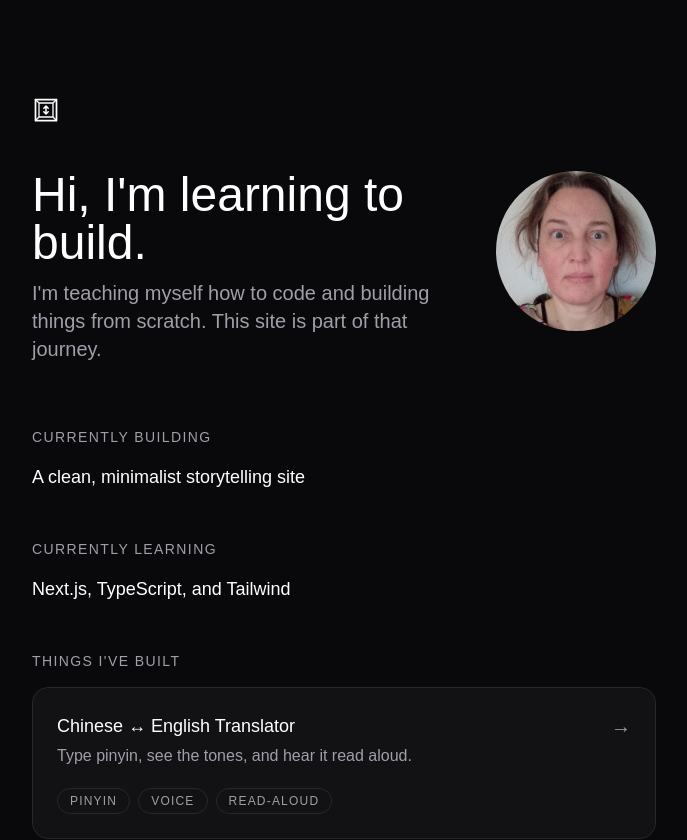
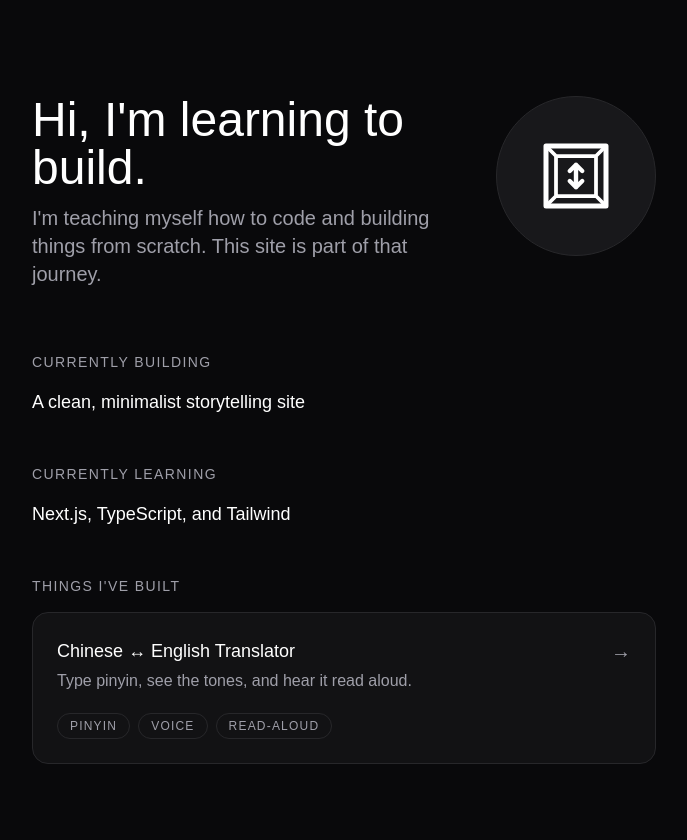
Before and after one commit to doctormaster233-lgtm/doctormaster, a Next.js app: page / in a window 1280 px wide. Shown: the top 840 px of the page, without its empty margins (296-983 px from the left). Built offline with nearby package versions, Linux system fonts and the light colour scheme.

Commit message:
Homepage: tesseract logo badge replaces the portrait; drop the top-left mark; remove name from bio and description

```diff
--- a/app/layout.tsx
+++ b/app/layout.tsx
@@ -15,7 +15,7 @@ const geistMono = Geist_Mono({
 export const metadata: Metadata = {
   title: "Doctor Master UK",
   description:
-    "Sharon Epic Armando is learning to build for the web — notes, projects, and a Chinese ↔ English translator.",
+    "Learning to build for the web — notes, projects, and a Chinese ↔ English translator.",
 };
 
 export default function RootLayout({
--- a/app/page.tsx
+++ b/app/page.tsx
@@ -1,18 +1,22 @@
-import Link from "next/link";
-
 export default function Home() {
   return (
     <div className="min-h-screen bg-zinc-950 text-white">
       <div className="max-w-2xl mx-auto px-6 py-24">
-        <Link
-          href="/"
-          aria-label="Doctor Master UK — home"
-          className="mb-10 inline-block text-white transition-colors hover:text-zinc-400"
+        <div className="mb-16 flex flex-col-reverse sm:flex-row sm:items-start sm:justify-between gap-8">
+          <div>
+            <h1 className="text-5xl font-light mb-3">Hi, I&apos;m learning to build.</h1>
+            <p className="text-zinc-400 text-xl">
+              I&apos;m teaching myself how to code and building things from scratch. This site is part of that journey.
+            </p>
+          </div>
+          <div
+            role="img"
+            aria-label="Doctor Master UK logo"
+            className="w-40 h-40 rounded-full bg-zinc-900 border border-zinc-800 text-white grid place-items-center shrink-0 sm:ml-6"
           >
             <svg
               viewBox="0 0 64 64"
-            width="28"
-            height="28"
+              className="w-20 h-20"
               fill="none"
               stroke="currentColor"
               strokeLinecap="round"
@@ -23,20 +27,7 @@ export default function Home() {
               <path d="M8 8L16 16M56 8L48 16M56 56L48 48M8 56L16 48M16 16H48V48H16Z" strokeWidth="3" />
               <path d="M32 23V41M27 28L32 23L37 28M27 36L32 41L37 36" strokeWidth="3.5" />
             </svg>
-        </Link>
-        <div className="mb-16 flex flex-col-reverse sm:flex-row sm:items-start sm:justify-between gap-8">
-          <div>
-            <h1 className="text-5xl font-light mb-3">Hi, I&apos;m learning to build.</h1>
-            <p className="text-zinc-400 text-xl">
-              I&apos;m teaching myself how to code and building things from scratch. This site is part of that journey.
-            </p>
           </div>
-          {/* eslint-disable-next-line @next/next/no-img-element -- plain <img>, as on the live site */}
-          <img
-            src="/me.jpg"
-            alt="Portrait of Canadian Artificial Intelligence Web Developer, Researcher, Artist and Bird Whisperer Sharon Epic Armando."
-            className="w-40 h-40 rounded-full object-cover shrink-0 sm:ml-6"
-          />
         </div>
 
         <div className="space-y-12">
@@ -83,7 +74,7 @@ export default function Home() {
               Looking for mentorship, feedback, or small freelance opportunities while I learn.
             </p>
             <p className="text-zinc-400">
-              My name is Sharon Epic Armando. I am a web developer, artist and artificial intelligence enthusiast. I presently live in Charlottetown, Prince Edward Island, Canada. I am willing to relocate.
+              I am a web developer, artist and artificial intelligence enthusiast. I presently live in Charlottetown, Prince Edward Island, Canada. I am willing to relocate.
             </p>
             <p className="text-zinc-400">
               <a href="mailto:doctormaster233@gmail.com" className="underline underline-offset-4 hover:text-white">
```
Lines whose indentation alone changed are shown as unchanged.
